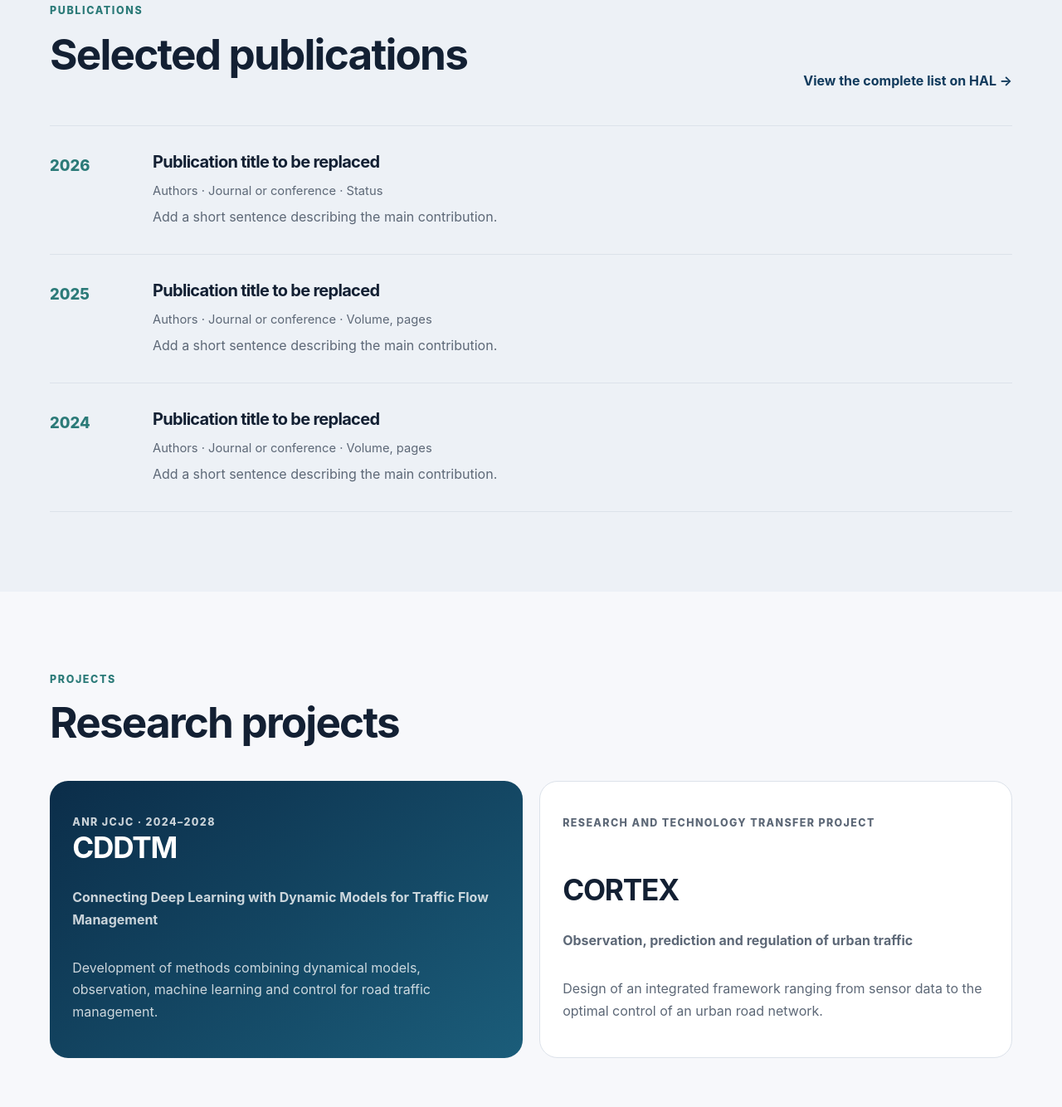
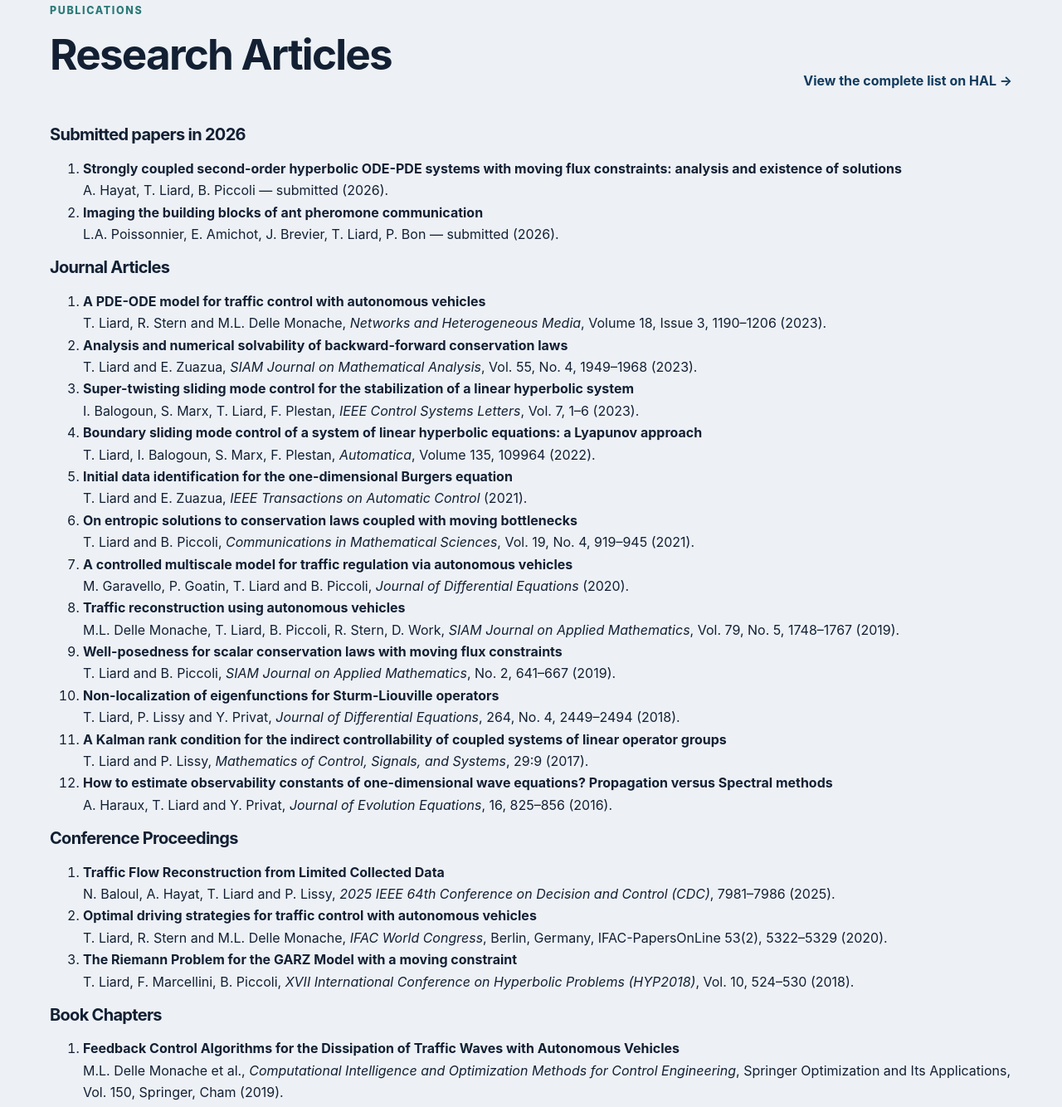
Before and after one commit to Thibault-liard/Thibault-liard.github.io, a plain HTML site: page index.html in a window 1280 px wide. Shown: the part 1870-3204 px from the top of the page at 83% size. Drawn offline with Linux system fonts and the light colour scheme.

Commit message:
Update index.html

```diff
--- a/index.html
+++ b/index.html
@@ -157,43 +157,173 @@
 
       </div>
     </section>
-
     <section id="publications" class="section section-alt">
       <div class="container">
+
         <div class="section-heading split-heading">
           <div>
             <p class="eyebrow">Publications</p>
-            <h2>Selected publications</h2>
+            <h2>Research Articles</h2>
           </div>
           <a class="text-link" href="#">View the complete list on HAL →</a>
         </div>
 
-        <div class="publication-list">
-          <article class="publication">
-            <div class="pub-year">2026</div>
-            <div>
-              <h3>Publication title to be replaced</h3>
-              <p class="pub-meta">Authors · Journal or conference · Status</p>
-              <p>Add a short sentence describing the main contribution.</p>
-            </div>
-          </article>
-          <article class="publication">
-            <div class="pub-year">2025</div>
-            <div>
-              <h3>Publication title to be replaced</h3>
-              <p class="pub-meta">Authors · Journal or conference · Volume, pages</p>
-              <p>Add a short sentence describing the main contribution.</p>
-            </div>
-          </article>
-          <article class="publication">
-            <div class="pub-year">2024</div>
-            <div>
-              <h3>Publication title to be replaced</h3>
-              <p class="pub-meta">Authors · Journal or conference · Volume, pages</p>
-              <p>Add a short sentence describing the main contribution.</p>
-            </div>
-          </article>
+
+        <!-- SUBMITTED PAPERS -->
+        <div class="publication-group">
+          <h3 class="publication-category">Submitted papers in 2026</h3>
+
+          <ol class="publication-items">
+            <li>
+              <strong>Strongly coupled second-order hyperbolic ODE-PDE systems with moving flux constraints: analysis and existence of solutions</strong><br>
+              A. Hayat, T. Liard, B. Piccoli — submitted (2026).
+            </li>
+
+            <li>
+              <strong>Imaging the building blocks of ant pheromone communication</strong><br>
+              L.A. Poissonnier, E. Amichot, J. Brevier, T. Liard, P. Bon — submitted (2026).
+            </li>
+          </ol>
         </div>
+
+
+        <!-- JOURNAL ARTICLES -->
+        <div class="publication-group">
+          <h3 class="publication-category">Journal Articles</h3>
+
+          <ol class="publication-items">
+
+            <li>
+              <strong>A PDE-ODE model for traffic control with autonomous vehicles</strong><br>
+              T. Liard, R. Stern and M.L. Delle Monache,
+              <em>Networks and Heterogeneous Media</em>,
+              Volume 18, Issue 3, 1190–1206 (2023).
+            </li>
+
+            <li>
+              <strong>Analysis and numerical solvability of backward-forward conservation laws</strong><br>
+              T. Liard and E. Zuazua,
+              <em>SIAM Journal on Mathematical Analysis</em>,
+              Vol. 55, No. 4, 1949–1968 (2023).
+            </li>
+
+            <li>
+              <strong>Super-twisting sliding mode control for the stabilization of a linear hyperbolic system</strong><br>
+              I. Balogoun, S. Marx, T. Liard, F. Plestan,
+              <em>IEEE Control Systems Letters</em>,
+              Vol. 7, 1–6 (2023).
+            </li>
+
+            <li>
+              <strong>Boundary sliding mode control of a system of linear hyperbolic equations: a Lyapunov approach</strong><br>
+              T. Liard, I. Balogoun, S. Marx, F. Plestan,
+              <em>Automatica</em>,
+              Volume 135, 109964 (2022).
+            </li>
+
+            <li>
+              <strong>Initial data identification for the one-dimensional Burgers equation</strong><br>
+              T. Liard and E. Zuazua,
+              <em>IEEE Transactions on Automatic Control</em> (2021).
+            </li>
+
+            <li>
+              <strong>On entropic solutions to conservation laws coupled with moving bottlenecks</strong><br>
+              T. Liard and B. Piccoli,
+              <em>Communications in Mathematical Sciences</em>,
+              Vol. 19, No. 4, 919–945 (2021).
+            </li>
+
+            <li>
+              <strong>A controlled multiscale model for traffic regulation via autonomous vehicles</strong><br>
+              M. Garavello, P. Goatin, T. Liard and B. Piccoli,
+              <em>Journal of Differential Equations</em> (2020).
+            </li>
+
+            <li>
+              <strong>Traffic reconstruction using autonomous vehicles</strong><br>
+              M.L. Delle Monache, T. Liard, B. Piccoli, R. Stern, D. Work,
+              <em>SIAM Journal on Applied Mathematics</em>,
+              Vol. 79, No. 5, 1748–1767 (2019).
+            </li>
+
+            <li>
+              <strong>Well-posedness for scalar conservation laws with moving flux constraints</strong><br>
+              T. Liard and B. Piccoli,
+              <em>SIAM Journal on Applied Mathematics</em>,
+              No. 2, 641–667 (2019).
+            </li>
+
+            <li>
+              <strong>Non-localization of eigenfunctions for Sturm-Liouville operators</strong><br>
+              T. Liard, P. Lissy and Y. Privat,
+              <em>Journal of Differential Equations</em>,
+              264, No. 4, 2449–2494 (2018).
+            </li>
+
+            <li>
+              <strong>A Kalman rank condition for the indirect controllability of coupled systems of linear operator groups</strong><br>
+              T. Liard and P. Lissy,
+              <em>Mathematics of Control, Signals, and Systems</em>,
+              29:9 (2017).
+            </li>
+
+            <li>
+              <strong>How to estimate observability constants of one-dimensional wave equations? Propagation versus Spectral methods</strong><br>
+              A. Haraux, T. Liard and Y. Privat,
+              <em>Journal of Evolution Equations</em>,
+              16, 825–856 (2016).
+            </li>
+
+          </ol>
+        </div>
+
+
+        <!-- CONFERENCE PROCEEDINGS -->
+        <div class="publication-group">
+          <h3 class="publication-category">Conference Proceedings</h3>
+
+          <ol class="publication-items">
+
+            <li>
+              <strong>Traffic Flow Reconstruction from Limited Collected Data</strong><br>
+              N. Baloul, A. Hayat, T. Liard and P. Lissy,
+              <em>2025 IEEE 64th Conference on Decision and Control (CDC)</em>,
+              7981–7986 (2025).
+            </li>
+
+            <li>
+              <strong>Optimal driving strategies for traffic control with autonomous vehicles</strong><br>
+              T. Liard, R. Stern and M.L. Delle Monache,
+              <em>IFAC World Congress</em>, Berlin, Germany,
+              IFAC-PapersOnLine 53(2), 5322–5329 (2020).
+            </li>
+
+            <li>
+              <strong>The Riemann Problem for the GARZ Model with a moving constraint</strong><br>
+              T. Liard, F. Marcellini, B. Piccoli,
+              <em>XVII International Conference on Hyperbolic Problems (HYP2018)</em>,
+              Vol. 10, 524–530 (2018).
+            </li>
+
+          </ol>
+        </div>
+
+
+        <!-- BOOK CHAPTERS -->
+        <div class="publication-group">
+          <h3 class="publication-category">Book Chapters</h3>
+
+          <ol class="publication-items">
+            <li>
+              <strong>Feedback Control Algorithms for the Dissipation of Traffic Waves with Autonomous Vehicles</strong><br>
+              M.L. Delle Monache et al.,
+              <em>Computational Intelligence and Optimization Methods for Control Engineering</em>,
+              Springer Optimization and Its Applications, Vol. 150, Springer, Cham (2019).
+            </li>
+          </ol>
+        </div>
+
       </div>
     </section>
 
```
